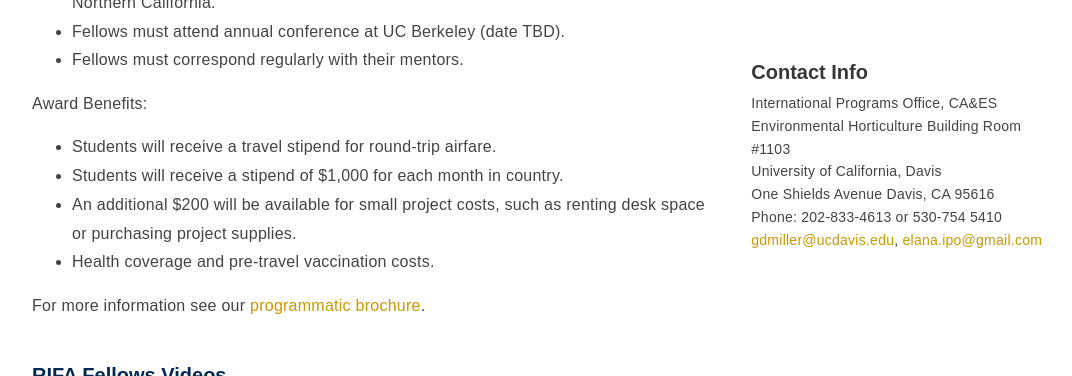
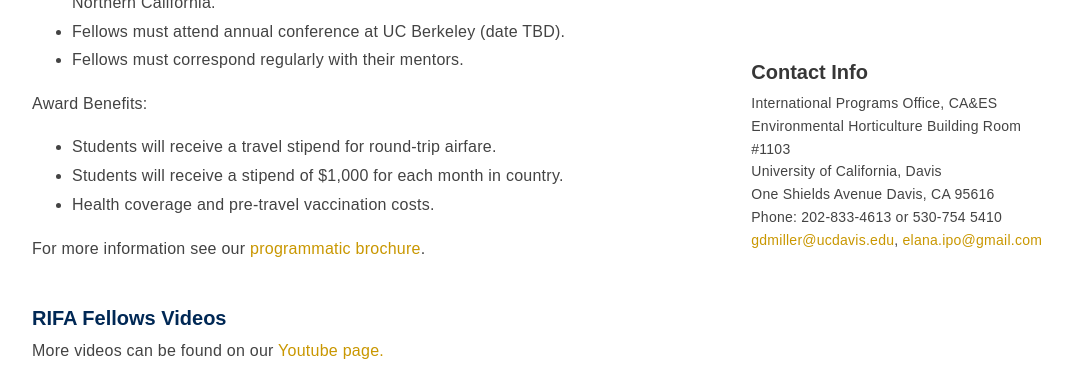
Before and after one commit to ucdavis/ip, a Jekyll site: the page built from scholars-and-students/RIFA/index.html, in a window 1280 px wide and 900 px high, scrolled down 1245 px, cut to the strip 64-440 px from the top of the window. Shown: the whole strip, without its empty margins (96-1168 px from the left). Built offline with Jekyll 4.4.1, drawn with Linux system fonts in a browser that asks for light colours; nearby versions of some CDN libraries.

Commit message:
RIFA page edit

```diff
--- a/scholars-and-students/RIFA/index.html
+++ b/scholars-and-students/RIFA/index.html
@@ -42,7 +42,6 @@
 
     <ul><li>Students will receive a travel stipend for round-trip airfare.</li>
         <li>Students will receive a stipend of $1,000 for each month in country.</li>
-        <li>An additional $200 will be available for small project costs, such as renting desk space or purchasing project supplies.</li>
         <li>Health coverage and pre-travel vaccination costs.</li>
     </ul></p>
 
```
